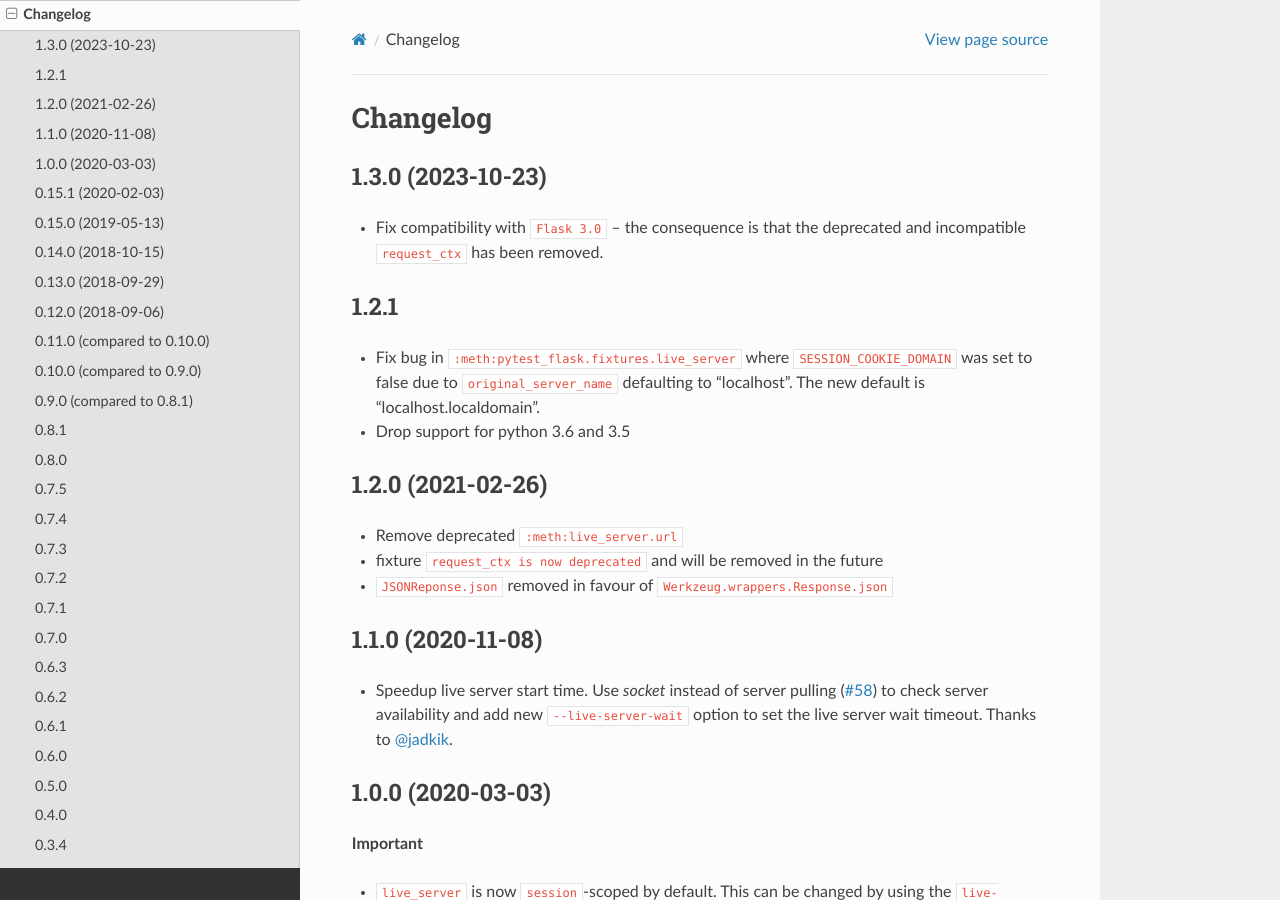
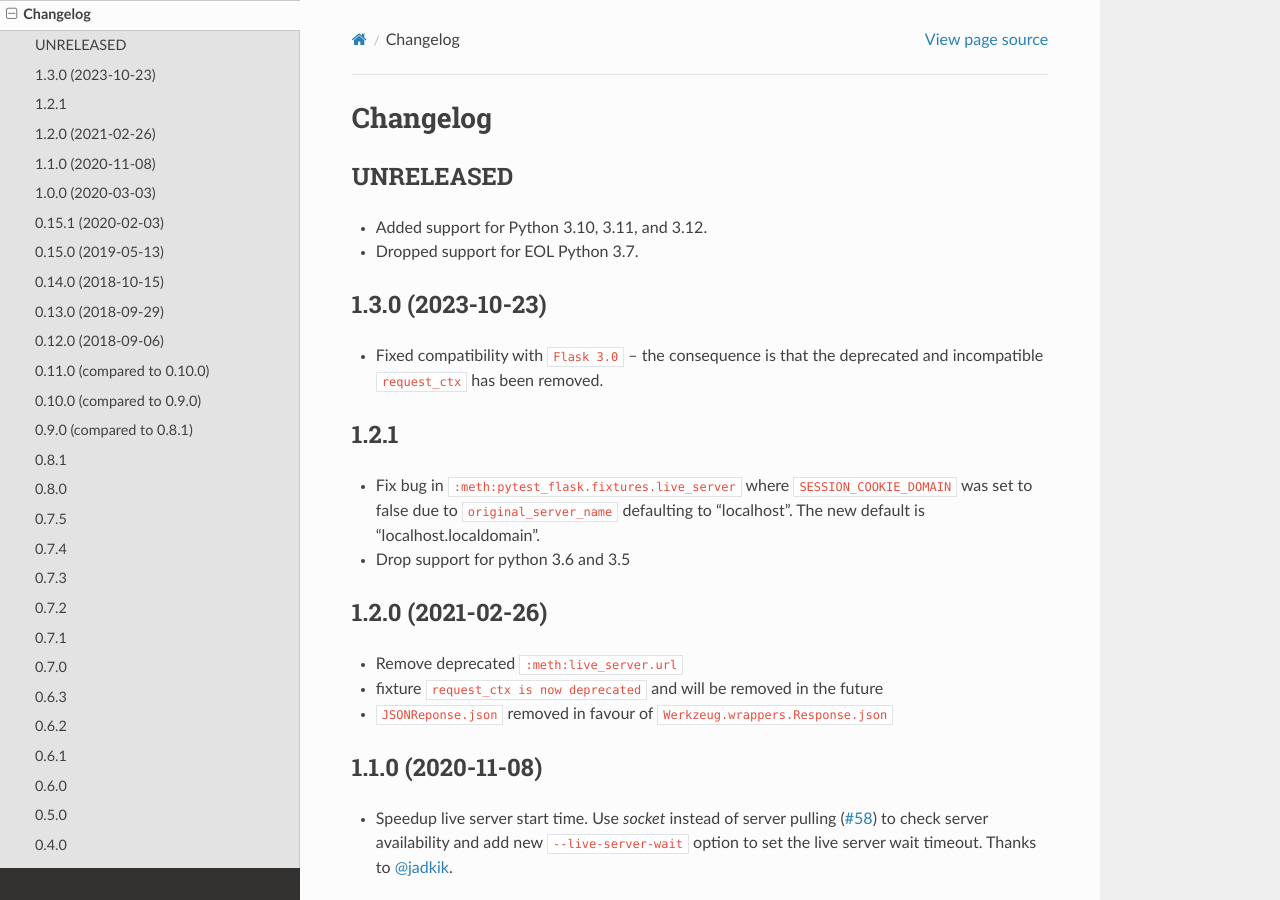
Before and after one commit to pytest-dev/pytest-flask, a Sphinx documentation site: the page built from docs/changelog.rst, in a window 1280 px wide and 900 px high. Built offline with Sphinx 7.4.7 and the Read the Docs theme 2.0.0, drawn with Linux system fonts in a browser that asks for light colours; the version number could not be read and is left out.

Commit message:
Drop EOL Python 3.7, add support for Python 3.10, 3.11, and 3.12

```diff
--- a/docs/changelog.rst
+++ b/docs/changelog.rst
@@ -3,10 +3,16 @@
 Changelog
 =========
 
+UNRELEASED
+----------
+
+* Added support for Python 3.10, 3.11, and 3.12.
+* Dropped support for EOL Python 3.7.
+
 1.3.0 (2023-10-23)
 ------------------
 
-- Fix compatibility with ``Flask 3.0`` -- the consequence is that the deprecated and incompatible ``request_ctx`` has been removed.
+- Fixed compatibility with ``Flask 3.0`` -- the consequence is that the deprecated and incompatible ``request_ctx`` has been removed.
 
 1.2.1
 ------------------
--- a/setup.cfg
+++ b/setup.cfg
@@ -19,9 +19,11 @@ classifiers=
     Environment :: Web Environment
     Intended Audience :: Developers
     Operating System :: OS Independent
-    Programming Language :: Python :: 3.7
     Programming Language :: Python :: 3.8
     Programming Language :: Python :: 3.9
+    Programming Language :: Python :: 3.10
+    Programming Language :: Python :: 3.11
+    Programming Language :: Python :: 3.12
     License :: OSI Approved :: MIT License
     Topic :: Software Development :: Testing
     Development Status :: 5 - Production/Stable
@@ -30,7 +32,7 @@ classifiers=
 [options]
 packages = pytest_flask
 zip_safe = False
-python_requires = >= 3.7
+python_requires = >= 3.8
 setup_requires = setuptools_scm
 package_dir =
     =src
```
Also changed, not shown: 1 other file.
